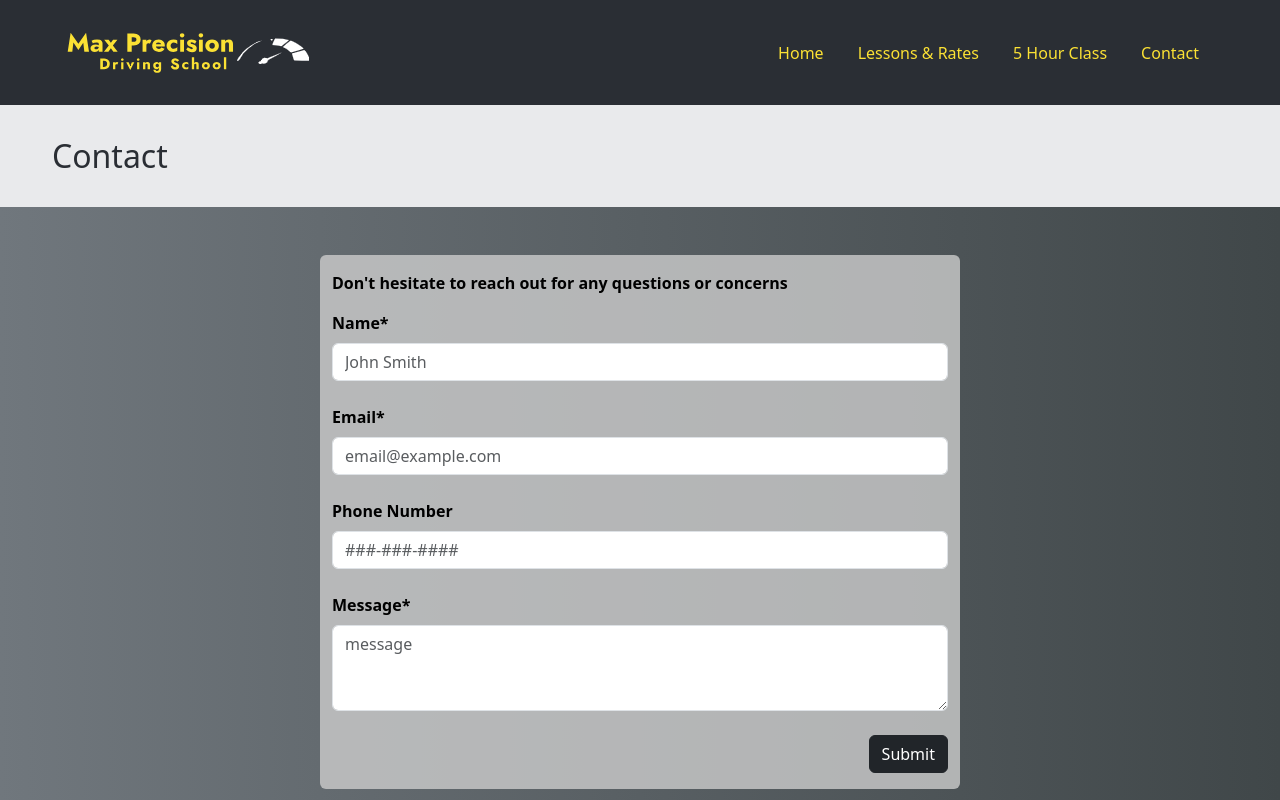
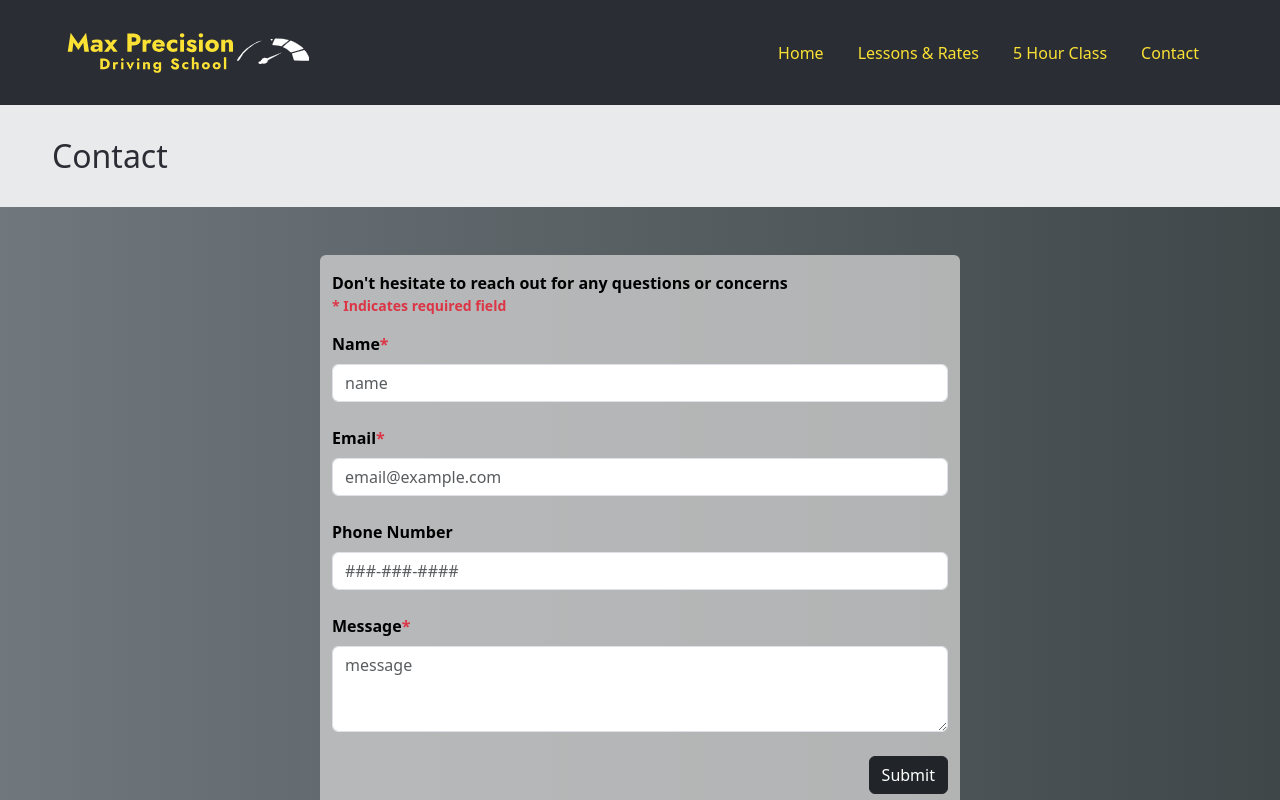
Before and after one commit to max-precision-driving-school/max-precision-driving-school, a React (Vite) app: page /contact in a window 1280 px wide. Shown: the top 800 px of the page. Built offline with nearby package versions, Linux system fonts and the light colour scheme.

Commit message:
Edits ui of contact form

```diff
--- a/src/routes/Contact.jsx
+++ b/src/routes/Contact.jsx
@@ -38,15 +38,17 @@ function Contact() {
 
             <div class="row contact-bg py-5">
                 <div class="rounded col-12 col-md-10 offset-md-1 col-lg-6 offset-lg-3 py-3">
-                    <p class="fw-bold">Don't hesitate to reach out for any questions or concerns</p>
+                    <p class="fw-bold">Don't hesitate to reach out for any questions or concerns
+                        <small class="d-block text-danger">* Indicates required field</small>
+                    </p>
                     <form onSubmit={ handleSubmit(sendEmail) }>
                         <div class="form-group mb-4">
-                            <label for="name" class="form-label fw-bold">Name*</label>
+                            <label for="name" class="form-label fw-bold">Name<span class="text-danger">*</span></label>
                             <input
                                 type="text"
                                 class="form-control"
                                 id="name"
-                                placeholder="John Smith"
+                                placeholder="name"
                                 name="name" {...register('name', { required: "Name is required" })}
                                 aria-invalid={errors.name ? "true" : "false"}
                             />
@@ -57,7 +59,7 @@ function Contact() {
                             }
                         </div>
                         <div class="form-group mb-4">
-                            <label for="email" class="form-label fw-bold">Email*</label>
+                            <label for="email" class="form-label fw-bold">Email<span class="text-danger">*</span></label>
                             <input
                                 type="email"
                                 class="form-control"
@@ -94,7 +96,7 @@ function Contact() {
                             }
                         </div>
                         <div class="form-group mb-4">
-                            <label for="content" class="form-label fw-bold">Message*</label>
+                            <label for="content" class="form-label fw-bold">Message<span class="text-danger">*</span></label>
                             <textarea
                                 class="form-control"
                                 id="content" rows="3"
```
